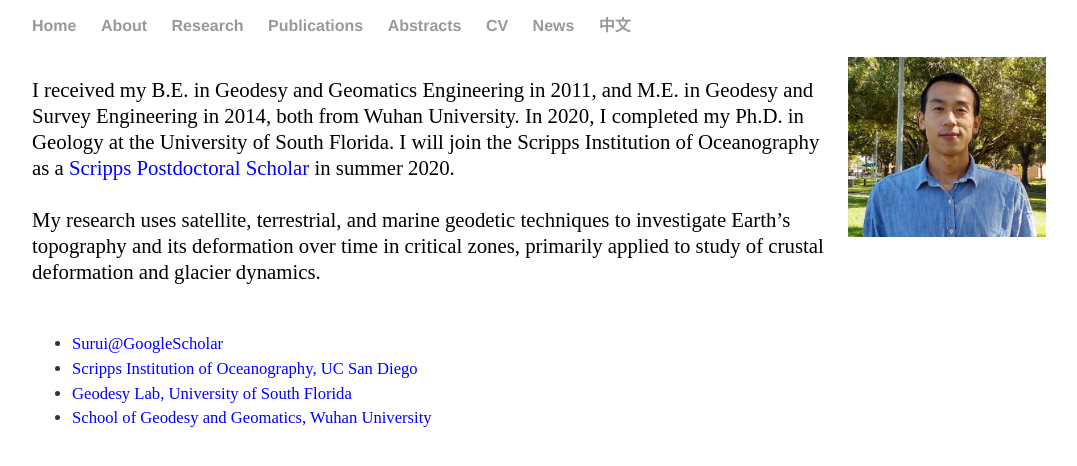
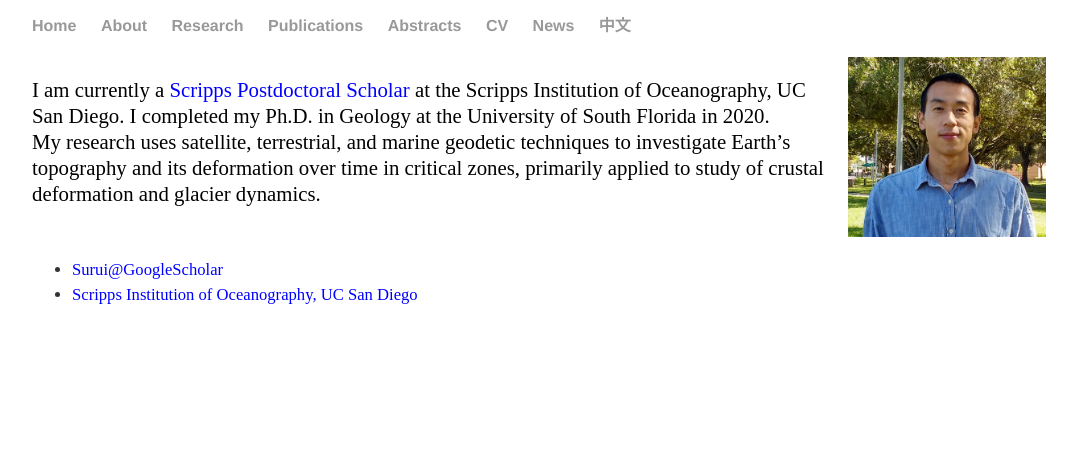
Before and after one commit to suruixie/suruixie.github.io, a Jekyll site: the page built from about/index.html, in a window 1280 px wide. Shown: the top 466 px of the page, without its empty margins (96-1173 px from the left). Built offline with Jekyll 4.4.1, drawn with Linux system fonts in a browser that asks for light colours.

Commit message:
Update index.html

```diff
--- a/about/index.html
+++ b/about/index.html
@@ -4,7 +4,7 @@ title: About Surui
 ---
 <p style="line-height:125%;">
 	<img src="../images/Surui_2018.jpg" height="180" style="float:right; margin-left:10px; margin-right:10px; margin-top:-20px;" />
-	I received my B.E. in Geodesy and Geomatics Engineering in 2011, and M.E. in Geodesy and Survey Engineering in 2014, both from Wuhan University. In 2020, I completed my Ph.D. in Geology at the University of South Florida. I will join the Scripps Institution of Oceanography as a <a href="https://scripps.ucsd.edu/postdocs/program/awardees" style="color:#0000FF;">Scripps Postdoctoral Scholar</a> in summer 2020. <br>
+	I am currently a <a href="https://scripps.ucsd.edu/postdocs/program/awardees" style="color:#0000FF;">Scripps Postdoctoral Scholar</a> at the Scripps Institution of Oceanography, UC San Diego. I completed my Ph.D. in Geology at the University of South Florida in 2020.
 	<br>
 	My research uses satellite, terrestrial, and marine geodetic techniques to investigate Earth’s topography and its deformation over time in critical zones, primarily applied to study of crustal deformation and glacier dynamics. <br>
 	<br>
@@ -12,6 +12,4 @@ title: About Surui
 <ul class="contacts">
 	<li style="font-size:0.8em;"><a href="https://scholar.google.com/citations?user=kF4StsMAAAAJ&hl=en&oi=ao" style="color:#0000FF;">Surui@GoogleScholar</a></li>
 	<li style="font-size:0.8em;"><a href="https://scripps.ucsd.edu/" style="color:#0000FF;">Scripps Institution of Oceanography, UC San Diego</a></li>
-	<li style="font-size:0.8em;"><a href="http://labs.cas.usf.edu/geodesy/" style="color:#0000FF;">Geodesy Lab, University of South Florida</a></li>
-	<li style="font-size:0.8em;"><a href="http://main.sgg.whu.edu.cn/" style="color:#0000FF;">School of Geodesy and Geomatics, Wuhan University</a></li>
 </ul>
```
